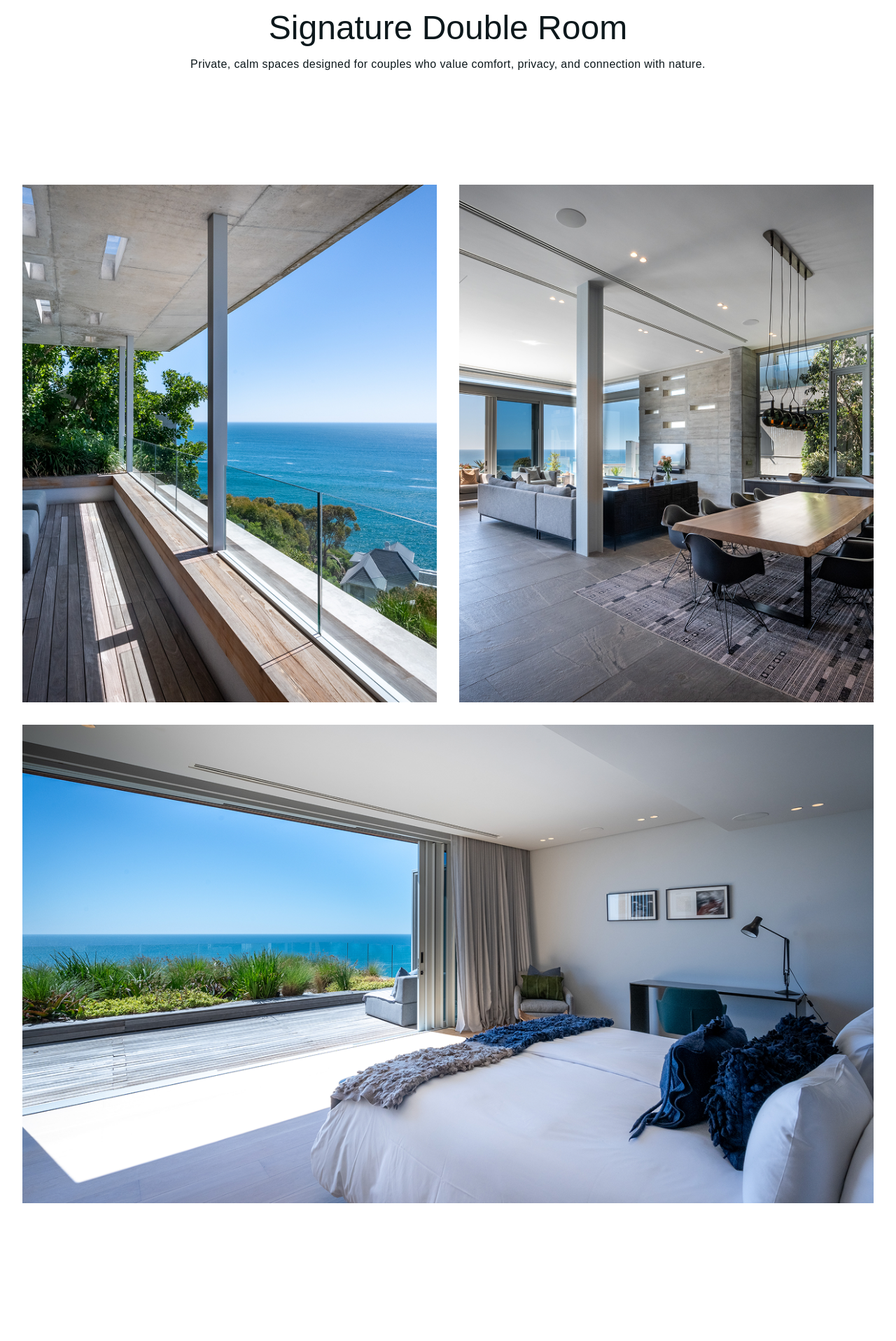
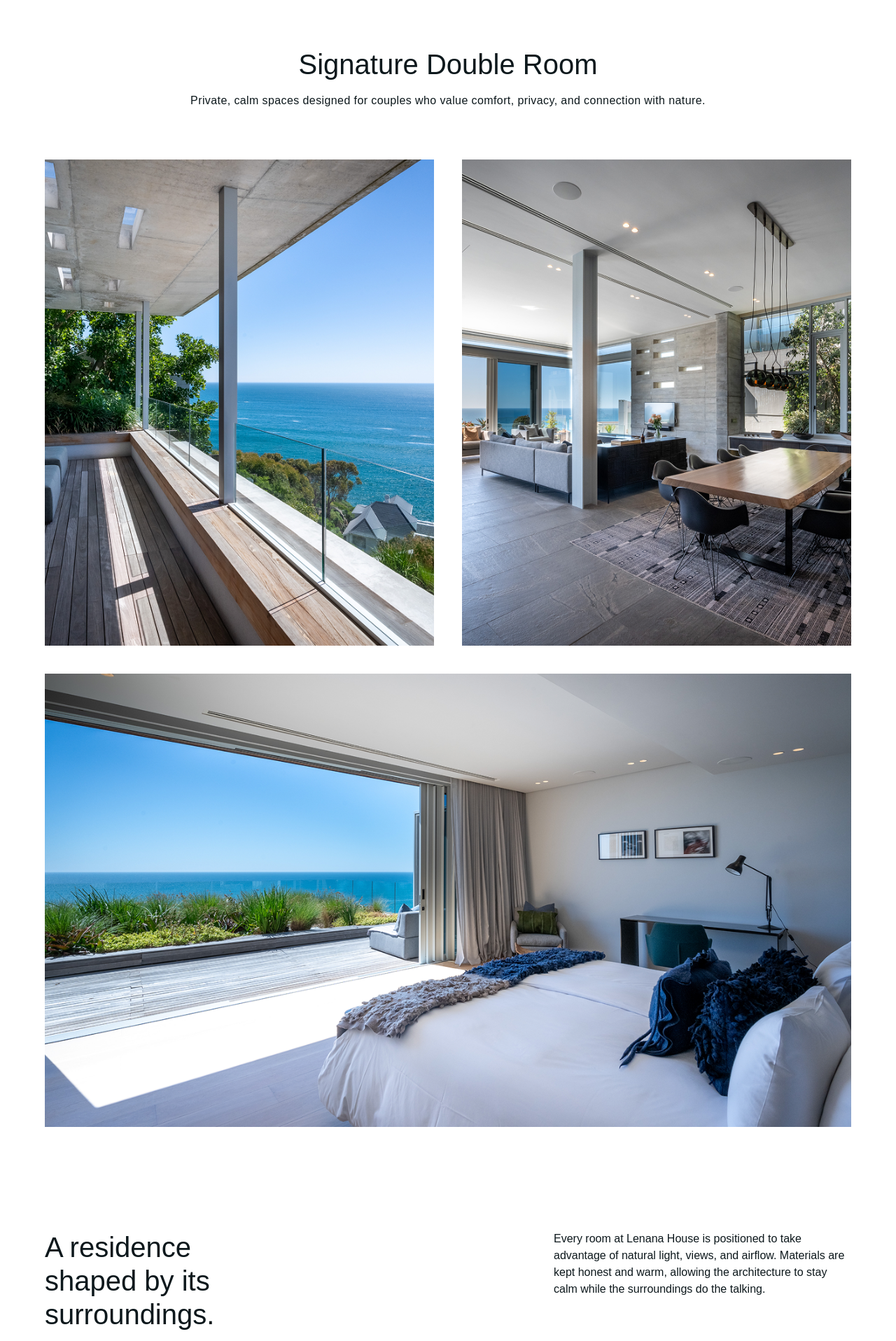
Before and after one commit to robiuzzaman4/lenana-house, a Next.js app: page /rooms in a window 1280 px wide. Shown: the part 880-2797 px from the top of the page at 70% size. Built offline with nearby package versions, Linux system fonts and the light colour scheme; a web font is replaced by a local one.

Commit message:
feat: rooms page spacing font style updated

```diff
--- a/src/app/rooms/page.tsx
+++ b/src/app/rooms/page.tsx
@@ -1,3 +1,7 @@
+import Gallery1 from "@/components/pages/rooms/Gallery1";
+import Gallery2 from "@/components/pages/rooms/Gallery2";
+import Intro from "@/components/pages/rooms/Intro";
+import ResidenceShaped from "@/components/pages/rooms/ResidenceShaped";
 import Image from "next/image";
 import Link from "next/link";
 
@@ -54,104 +58,16 @@ const Rooms = () => {
       </section>
 
       {/* Intro Section - Superior Double Room */}
-      <section className="py-12 md:py-24 px-4 md:px-8 text-center">
-        <div className="max-w-4xl mx-auto space-y-4">
-          <h2 className="text-4xl md:text-5xl font-serif text-dark">
-            Signature Double Room
-          </h2>
-          <p className="text-dark tracking-wide text-baes">
-            Private, calm spaces designed for couples who value comfort,
-            privacy, and connection with nature.
-          </p>
-        </div>
-      </section>
+      <Intro />
 
       {/* Gallery 1 */}
-      <section className="py-12 md:py-16 px-4 md:px-8 bg-white">
-        <div className="max-w-7xl mx-auto space-y-8">
-          <div className="grid grid-cols-1 md:grid-cols-2 gap-8">
-            <div className="relative aspect-4/5 overflow-hidden">
-              <Image
-                src="/images/rooms/r1.png"
-                alt="Room detail 1"
-                fill
-                className="object-cover"
-              />
-            </div>
-            <div className="relative aspect-4/5 overflow-hidden">
-              <Image
-                src="/images/rooms/r2.png"
-                alt="Room detail 2"
-                fill
-                className="object-cover"
-              />
-            </div>
-          </div>
-          <div className="relative aspect-video w-full overflow-hidden">
-            <Image
-              src="/images/rooms/r3.png"
-              alt="Room view"
-              fill
-              className="object-cover"
-            />
-          </div>
-        </div>
-      </section>
+      <Gallery1 />
 
       {/* Section 2 - A residence shaped */}
-      <section className="py-24 md:py-32 px-4 md:px-8 bg-white">
-        <div className="max-w-7xl mx-auto grid grid-cols-1 md:grid-cols-2 gap-4 md:gap-16 items-start">
-          <h3 className="text-3xl md:text-5xl font-serif text-dark leading-tight">
-            A residence shaped by its surroundings.
-          </h3>
-          <p className="text-lg text-dark leading-relaxed font-light">
-            Every room at Lenana House is positioned to take advantage of
-            natural light, views, and airflow. Materials are kept honest and
-            warm, allowing the architecture to stay calm while the surroundings
-            do the talking.
-          </p>
-        </div>
-      </section>
+      <ResidenceShaped />
 
       {/* Gallery 2 */}
-      <section className="pb-24 md:pb-32 px-4 md:px-8 bg-white">
-        <div className="max-w-7xl mx-auto space-y-8">
-          <div className="grid grid-cols-1 md:grid-cols-2 gap-8">
-            <div className="relative aspect-4/5 overflow-hidden">
-              <Image
-                src="/images/rooms/r4.png"
-                alt="Room detail 4"
-                fill
-                className="object-cover"
-              />
-            </div>
-            <div className="relative aspect-4/5 overflow-hidden">
-              <Image
-                src="/images/rooms/r5.png"
-                alt="Room detail 5"
-                fill
-                className="object-cover"
-              />
-            </div>
-          </div>
-          <div className="relative aspect-video w-full overflow-hidden">
-            <Image
-              src="/images/rooms/r6.png"
-              alt="Room detail 6"
-              fill
-              className="object-cover"
-            />
-          </div>
-          <div className="relative aspect-video w-full overflow-hidden">
-            <Image
-              src="/images/rooms/r7.png"
-              alt="Room detail 7"
-              fill
-              className="object-cover"
-            />
-          </div>
-        </div>
-      </section>
+      <Gallery2 />
     </div>
   );
 };
--- /dev/null
+++ b/src/components/pages/rooms/Gallery1.tsx
@@ -0,0 +1,38 @@
+import Image from "next/image";
+
+const Gallery1 = () => {
+  return (
+    <section className="px-4 lg:px-16">
+      <div className="max-w-[1312px] mx-auto space-y-10">
+        <div className="grid grid-cols-1 md:grid-cols-2 gap-10">
+          <div className="relative aspect-4/5 overflow-hidden">
+            <Image
+              src="/images/rooms/r1.png"
+              alt="Room detail 1"
+              fill
+              className="object-cover"
+            />
+          </div>
+          <div className="relative aspect-4/5 overflow-hidden">
+            <Image
+              src="/images/rooms/r2.png"
+              alt="Room detail 2"
+              fill
+              className="object-cover"
+            />
+          </div>
+        </div>
+        <div className="relative aspect-video w-full overflow-hidden">
+          <Image
+            src="/images/rooms/r3.png"
+            alt="Room view"
+            fill
+            className="object-cover"
+          />
+        </div>
+      </div>
+    </section>
+  );
+};
+
+export default Gallery1;
--- /dev/null
+++ b/src/components/pages/rooms/Gallery2.tsx
@@ -0,0 +1,46 @@
+import Image from "next/image";
+
+const Gallery2 = () => {
+  return (
+    <section className="px-4 lg:px-16 pb-[148px]">
+      <div className="max-w-[1312px] mx-auto space-y-10">
+        <div className="grid grid-cols-1 lg:grid-cols-2 gap-10">
+          <div className="relative aspect-4/5 overflow-hidden">
+            <Image
+              src="/images/rooms/r4.png"
+              alt="Room detail 4"
+              fill
+              className="object-cover"
+            />
+          </div>
+          <div className="relative aspect-4/5 overflow-hidden">
+            <Image
+              src="/images/rooms/r5.png"
+              alt="Room detail 5"
+              fill
+              className="object-cover"
+            />
+          </div>
+        </div>
+        <div className="relative aspect-video w-full overflow-hidden">
+          <Image
+            src="/images/rooms/r6.png"
+            alt="Room detail 6"
+            fill
+            className="object-cover"
+          />
+        </div>
+        <div className="relative aspect-video w-full overflow-hidden">
+          <Image
+            src="/images/rooms/r7.png"
+            alt="Room detail 7"
+            fill
+            className="object-cover"
+          />
+        </div>
+      </div>
+    </section>
+  );
+};
+
+export default Gallery2;
--- /dev/null
+++ b/src/components/pages/rooms/Intro.tsx
@@ -0,0 +1,15 @@
+const Intro = () => {
+  return (
+    <section className="pt-[148px] pb-[72px] text-center">
+      <div className="max-w-4xl mx-auto space-y-4">
+        <h2 className="text-3xl lg:text-[40px]">Signature Double Room</h2>
+        <p className="text-dark tracking-wide text-baes">
+          Private, calm spaces designed for couples who value comfort, privacy,
+          and connection with nature.
+        </p>
+      </div>
+    </section>
+  );
+};
+
+export default Intro;
--- /dev/null
+++ b/src/components/pages/rooms/ResidenceShaped.tsx
@@ -0,0 +1,19 @@
+const ResidenceShaped = () => {
+  return (
+    <section className="pt-[148px] pb-[72px] px-4 lg:px-16">
+      <div className="max-w-[1312px] mx-auto flex flex-col items-center lg:flex-row lg:justify-between w-full gap-10 lg:items-start">
+        <h3 className="text-3xl lg:text-[40px] max-w-[350px]">
+          A residence shaped by its surroundings.
+        </h3>
+        <p className="max-w-[425px]">
+          Every room at Lenana House is positioned to take advantage of natural
+          light, views, and airflow. Materials are kept honest and warm,
+          allowing the architecture to stay calm while the surroundings do the
+          talking.
+        </p>
+      </div>
+    </section>
+  );
+};
+
+export default ResidenceShaped;
```
